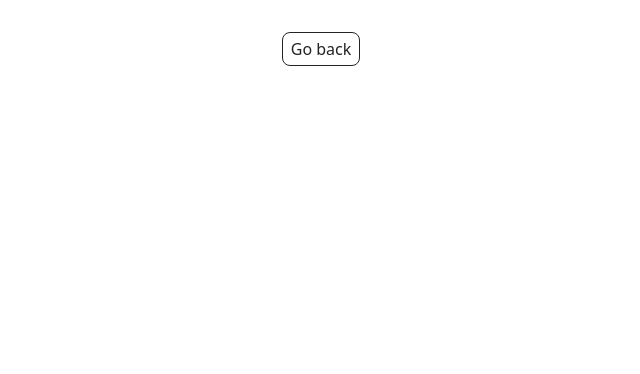
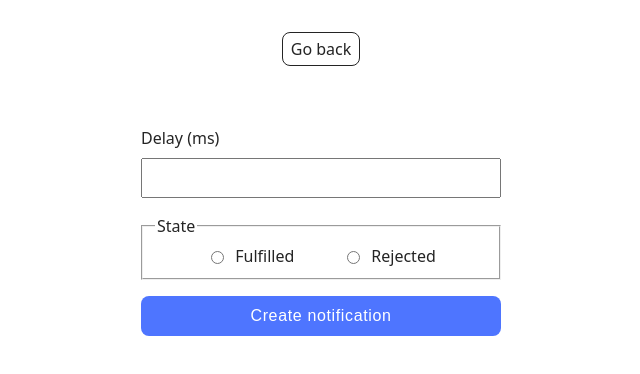
Before and after one commit to oleks11-rudenko/goit-js-hw-10, a website built with Vite: page src/2-snackbar.html in a window 1280 px wide. Shown: the whole page, without its empty margins (319-959 px from the left). Built offline with nearby package versions, Linux system fonts and the light colour scheme.

Commit message:
Solved task 2

```diff
--- a/src/2-snackbar.html
+++ b/src/2-snackbar.html
@@ -12,6 +12,26 @@
       <div class="container">
         <a class="back-link" href="./index.html">Go back</a>
       </div>
+      <form class="form">
+        <label>
+          Delay (ms)
+          <input type="number" name="delay" required />
+        </label>
+
+        <fieldset>
+          <legend>State</legend>
+          <label>
+            <input type="radio" name="state" value="fulfilled" required />
+            Fulfilled
+          </label>
+          <label>
+            <input type="radio" name="state" value="rejected" required />
+            Rejected
+          </label>
+        </fieldset>
+
+        <button type="submit">Create notification</button>
+      </form>
     </main>
     <script type="module" src="./js/2-snackbar.js"></script>
   </body>
--- a/src/css/snackbar.css
+++ b/src/css/snackbar.css
@@ -0,0 +1,52 @@
+.form {
+  margin: 0 auto;
+  margin-top: 40px;
+  display: flex;
+  flex-direction: column;
+  padding: 20px;
+  width: 360px;
+  height: 100%;
+  gap: 16px;
+}
+
+label {
+  text-align: start;
+}
+
+input[name="delay"] {
+  margin-top: 8px;
+  box-sizing: border-box;
+  width: 100%;
+  height: 40px;
+  padding-left: 16px;
+}
+
+fieldset {
+  margin: 0;
+  width: 100%;
+  height: 100%;
+  box-sizing: border-box;
+  display: flex;
+  justify-content: center;
+  align-items: center;
+  flex-direction: row;
+  gap: 48px;
+}
+
+fieldset label {
+  display: inline-flex;
+  flex-direction: row;
+  gap: 8px;
+}
+
+legend {
+  text-align: start;
+}
+
+button {
+  display: flex;
+  width: 100%;
+  padding: 8px 16px;
+  justify-content: center;
+  align-items: center;
+}
--- a/src/js/2-snackbar.js
+++ b/src/js/2-snackbar.js
@@ -0,0 +1,52 @@
+import iziToast from "izitoast";
+import "izitoast/dist/css/iziToast.min.css";
+
+const refs = {
+  form: document.querySelector(".form"),
+  inputDelay: document.querySelector("input[name='delay']"),
+  radioFulfilled: document.querySelector("input[value='fulfilled']"),
+  radioRejected: document.querySelector("input[value='rejected']"),
+};
+
+refs.form.addEventListener("submit", createNotification);
+
+function createNotification(event) {
+  event.preventDefault();
+
+  const promise = new Promise((resolve, reject) => {
+    const delayTime = Number(refs.inputDelay.value);
+    const isChecked = refs.radioFulfilled.checked ?? refs.radioRejected.checked;
+
+    setTimeout(() => {
+      if (isChecked) {
+        resolve(delayTime);
+      } else {
+        reject(delayTime);
+      }
+    }, delayTime);
+  });
+
+  promise
+    .then(time => {
+      iziToast.show({
+        title: "OK",
+        titleColor: "#FFFFFF",
+        message: `Fulfilled promise in ${time}ms`,
+        messageColor: "#FFFFFF",
+        backgroundColor: "#59A10D",
+        position: "topRight",
+        iconUrl: "../img/check.svg",
+      });
+    })
+    .catch(time => {
+      iziToast.show({
+        title: "Error",
+        titleColor: "#FFFFFF",
+        message: `Rejected promise in ${time}ms`,
+        messageColor: "#FFFFFF",
+        backgroundColor: "#EF4040",
+        position: "topRight",
+        iconUrl: "../img/octagon.svg",
+      });
+    });
+}
```
Also changed, not shown: src/img/check.svg (added).
